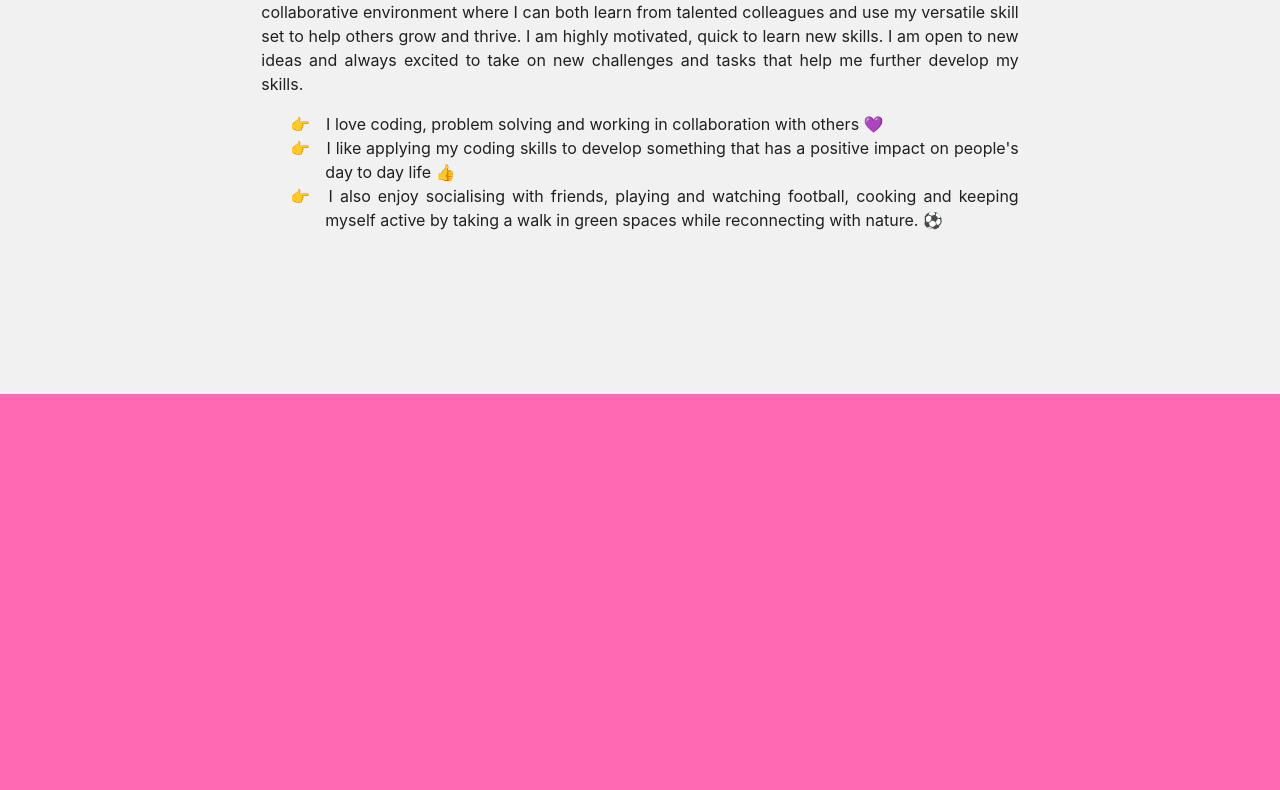
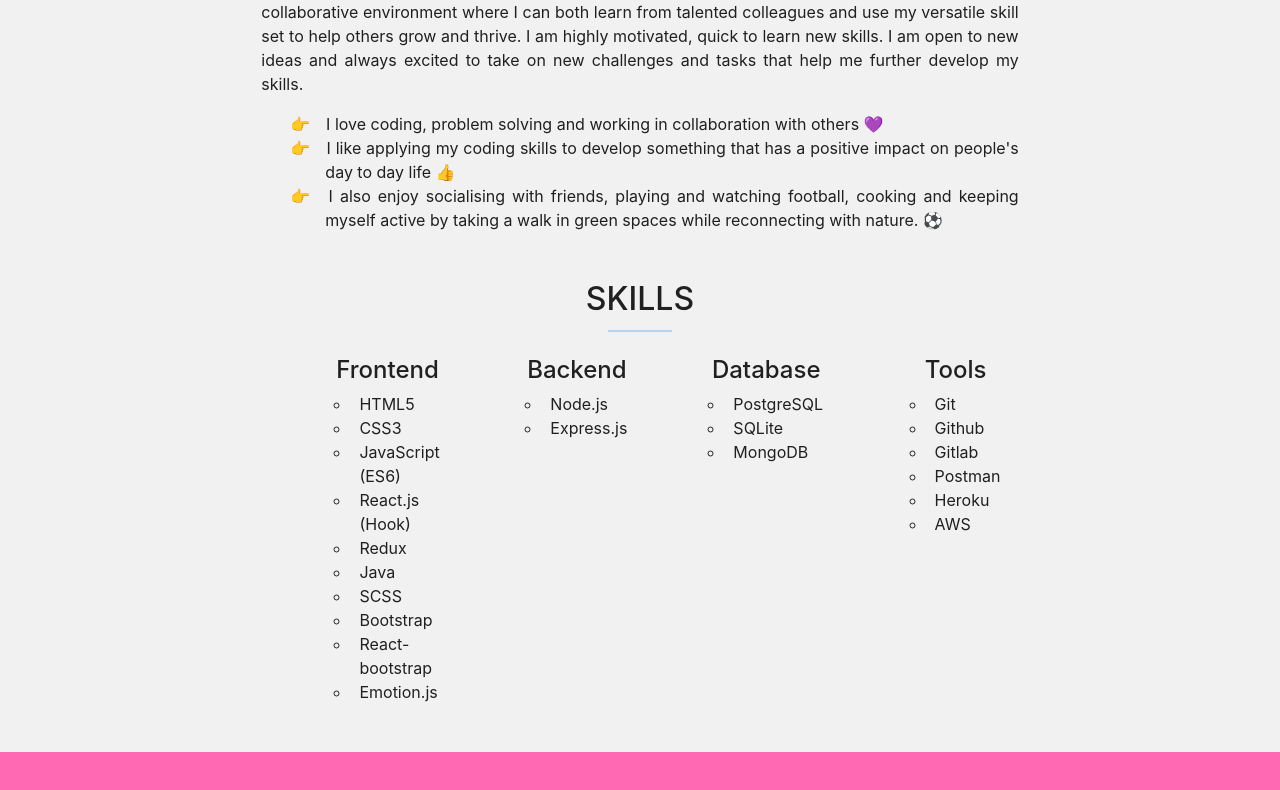
Before and after one commit to abdulkadiret/personal-portfolio, a React (Create React App) app: page / in a window 1280 px wide. Shown: the part 1206-1996 px from the top of the page. Built offline with nearby package versions, Linux system fonts and the light colour scheme.

Commit message:
Display skills data under the about section

```diff
--- a/src/components/About/index.js
+++ b/src/components/About/index.js
@@ -2,6 +2,7 @@ import React from 'react';
 import './style.css';
 import { Container } from 'react-bootstrap';
 import ProfilePicture from '../../assets/images/profile-picture.jpg';
+import data from '../../assets/data/skillData.json';
 
 const About = ({ className }) => {
   return (
@@ -41,6 +42,28 @@ const About = ({ className }) => {
             </li>
           </ul>
         </>
+        <div className='mt-5'>
+          <h2 className='center'>Skills</h2>
+          <Container>
+            <div class='row justify-content-between'>
+              {data.map(({ id, domainName, skills }) => (
+                <ul
+                  key={id}
+                  className='skills__list d-flex flex-column align-items-center col-xl-2 col-lg-6 col-sm-12 ml-auto'
+                >
+                  <h3 className='domain align-self-center'>{domainName}</h3>
+                  <div className='d-flex flex-column'>
+                    {skills.map((skill, index) => (
+                      <li key={index} className='ml-3 pl-2'>
+                        {skill}
+                      </li>
+                    ))}
+                  </div>
+                </ul>
+              ))}
+            </div>
+          </Container>
+        </div>
       </Container>
     </section>
   );
```
